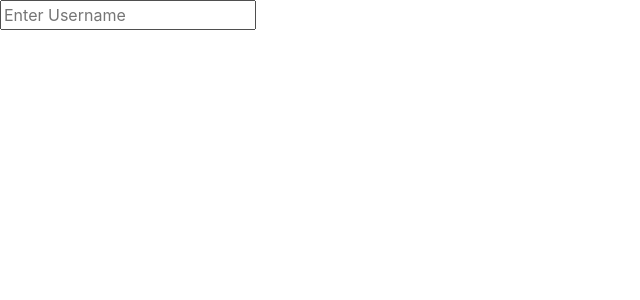
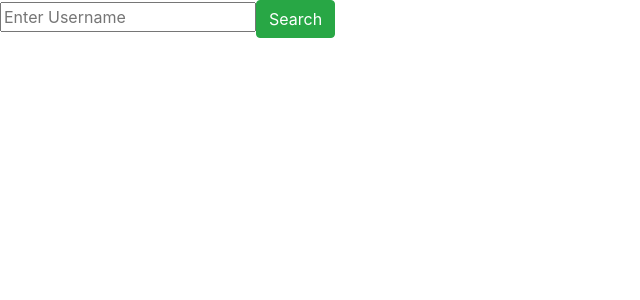
Before and after one commit to aastha985/Github-Explorer-App, a React (Create React App) app: page / in a window 1280 px wide. Shown: the top 300 px of the page, without its empty margins (0-640 px from the left). Built offline with nearby package versions, Linux system fonts and the light colour scheme.

Commit message:
fetch user profile data from github

```diff
--- a/src/App.js
+++ b/src/App.js
@@ -1,10 +1,32 @@
 import React from 'react';
 import logo from './logo.svg';
 import './App.css';
-import Search from "./components/Search3";
+import Search from "./components/Search";
 
-function App() {
-  return <Search/>;
+class App extends React.Component{
+  state = {
+    user: null,
+  };
+
+  fetchUserData = async username => {
+    try{
+      const res = await fetch(`https://api.github.com/users/${username}`);
+      if(res.ok){
+        const data = await res.json();
+        return this.setState({
+          user: data
+        });
+      }
+    }
+    catch(err){
+      console.log(err);
+    }
+
+  };
+
+  render(){
+    return <Search fetchData={this.fetchUserData}/>;
+  }
 }
 
 export default App;
--- a/src/components/Search.js
+++ b/src/components/Search.js
@@ -11,8 +11,14 @@ class Search extends React.Component {
     };
 
     render(){
+        const { fetchData } = this.props;
         const{ username } = this.state;
-        return <input type="text" value={username} name="username" placeholder="Enter Username" onChange={this.handleUsernameChange}></input>;
+        return(
+            <div>
+                <input type="text" value={username} name="username" placeholder="Enter Username" onChange={this.handleUsernameChange}></input>
+                <button onClick={() => fetchData(username)} className="btn btn-success">Search</button>
+            </div>
+        );
     }
 }
 
```
